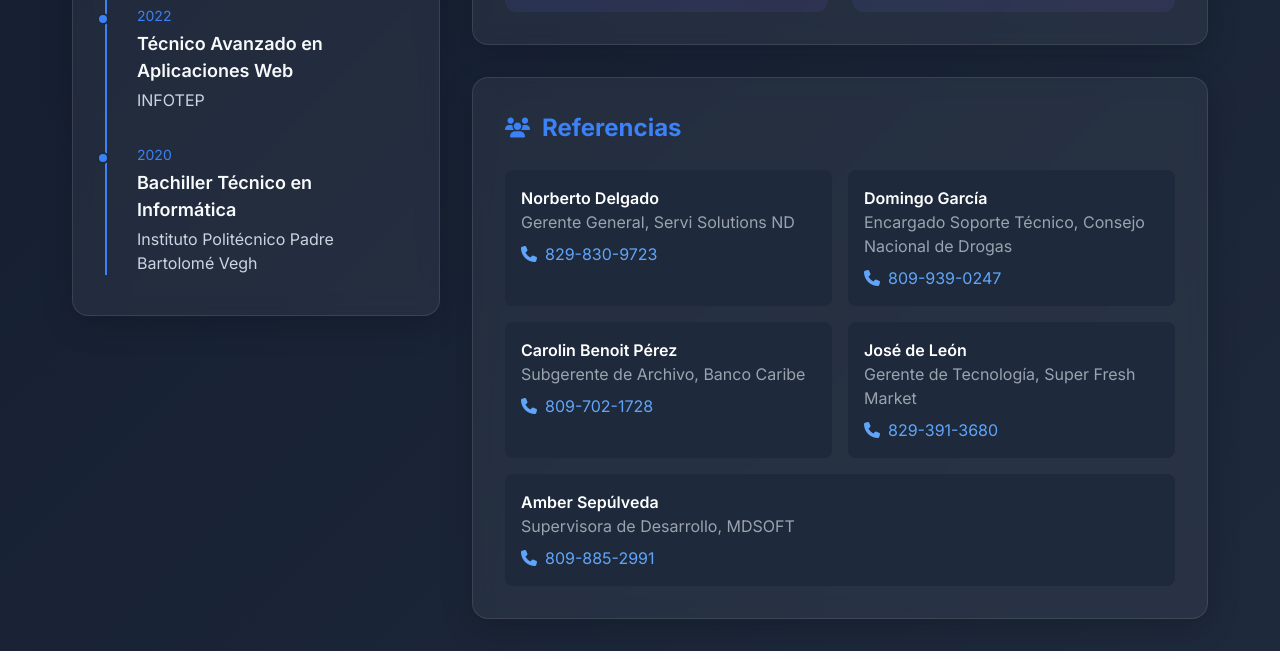
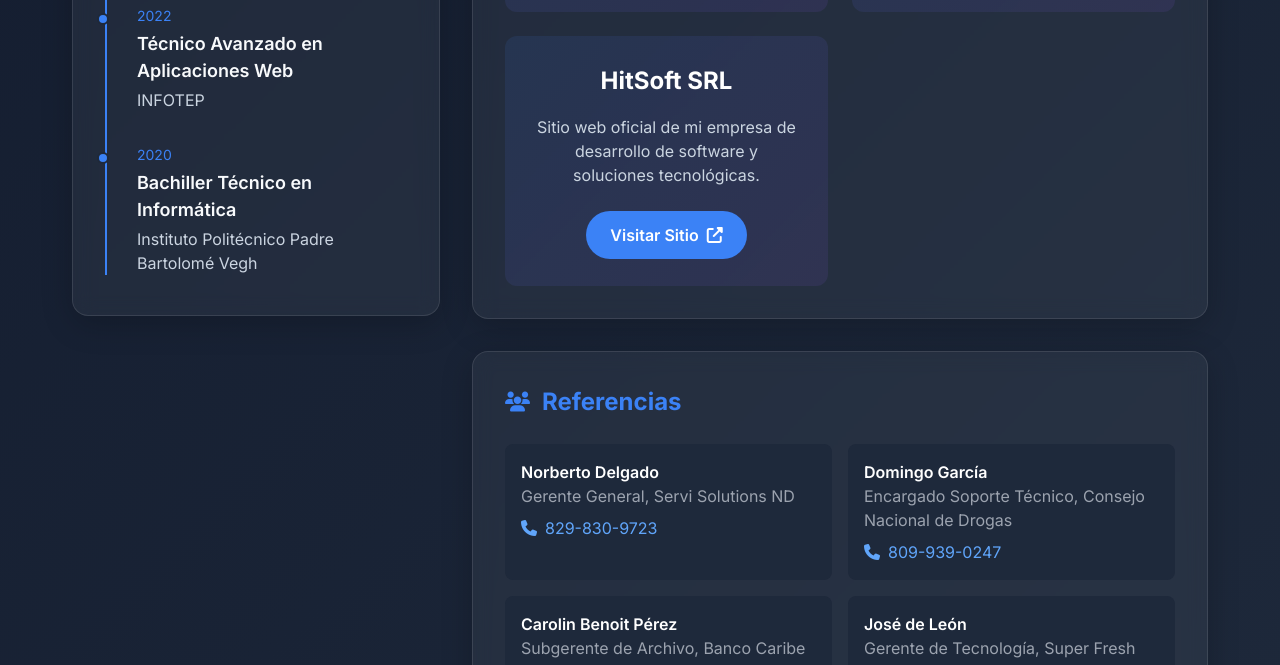
Before and after one commit to juanFmM/CV, a plain HTML site: page index.html in a window 1280 px wide. Shown: the part 1659-2324 px from the top of the page. Drawn offline with nearby package versions, Linux system fonts and the light colour scheme.

Commit message:
Add portfolio section for HitSoft SRL

```diff
--- a/index.html
+++ b/index.html
@@ -674,6 +674,14 @@
                                 <i class="fas fa-external-link-alt"></i>
                             </a>
                         </div>
+                        <div class="portfolio-card">
+                            <h3>HitSoft SRL</h3>
+                            <p>Sitio web oficial de mi empresa de desarrollo de software y soluciones tecnológicas.</p>
+                            <a href="https://hitsoftsrlv1.netlify.app/" target="_blank" class="portfolio-btn">
+                                Visitar Sitio
+                                <i class="fas fa-external-link-alt"></i>
+                            </a>
+                        </div>
                     </div>
                 </section>
 
```
